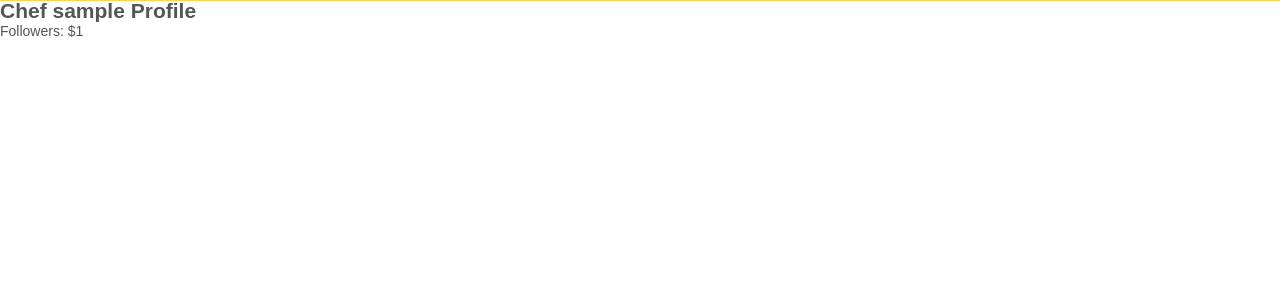
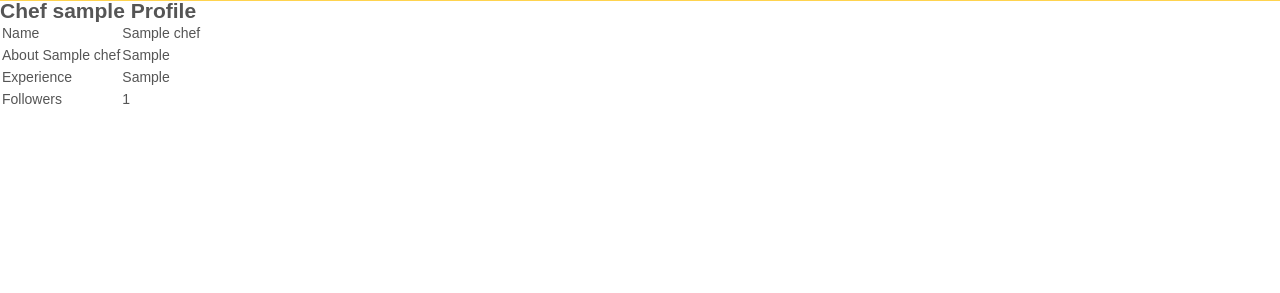
Before and after one commit to MRehman000/Neighborhood-Grub-System, a Django app: page /dishes/chefs/1/ in a window 1280 px wide. Shown: the part 119-412 px from the top of the page. Run offline with Django 3.2, Linux system fonts and the light colour scheme; tables that the repository leaves empty hold one stand-in row (values such as "Sample post").

Commit message:
Added display of Chef profile information to template

```diff
--- a/django-project/dishes/templates/dishes/chef_detail.html
+++ b/django-project/dishes/templates/dishes/chef_detail.html
@@ -1,4 +1,17 @@
 {% include "ngs/header.html" %}
 
 <h2>Chef {{chef.user.username}} Profile</h2>
-<p> Followers: ${{ chef.count_followers}}</p>
+<table>
+  <tr>
+    <td>Name</td><td>{{ chef.name }}</td>
+  </tr>
+  <tr>
+    <td>About {{ chef.name }}</td><td>{{ chef.blurb }}</td>
+  </tr>
+  <tr>
+    <td>Experience</td><td>{{ chef.experience }}</td>
+  </tr>
+  <tr>
+    <td>Followers</td><td>{{ chef.count_followers }}</td>
+  </tr>
+</table>
```
